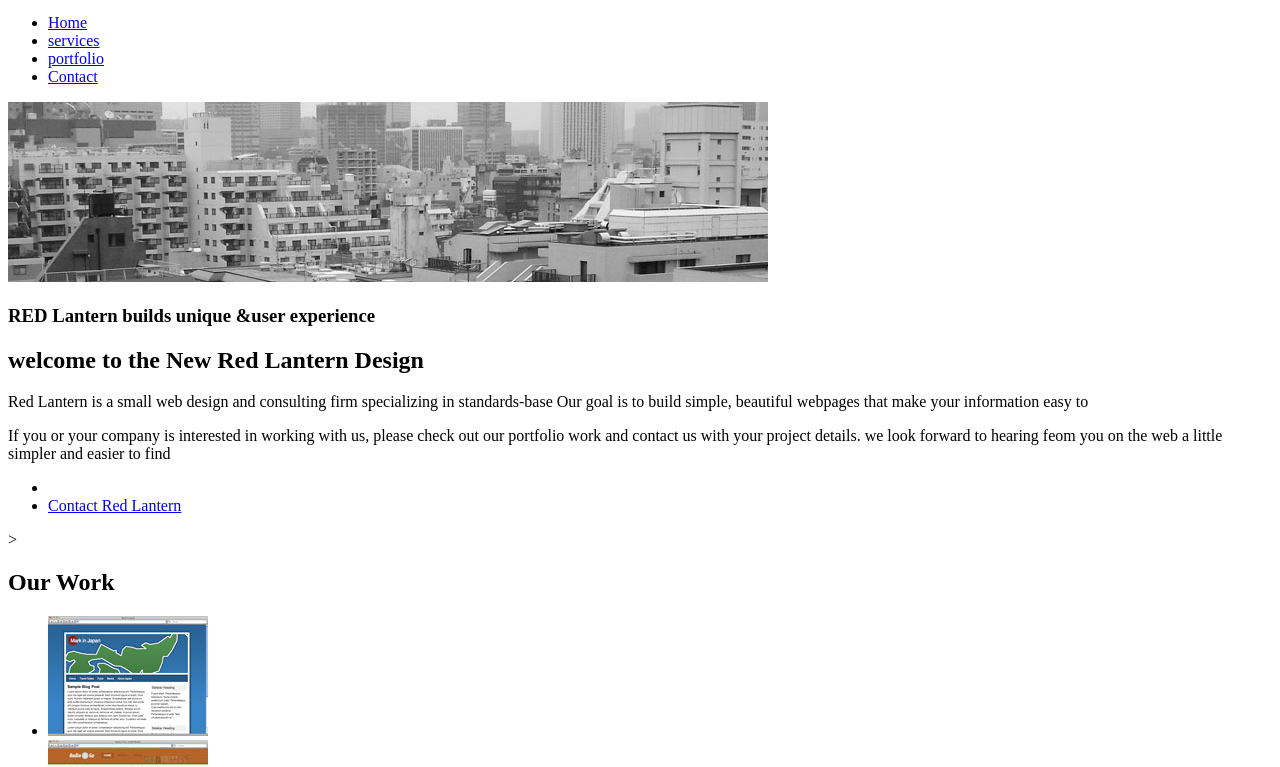
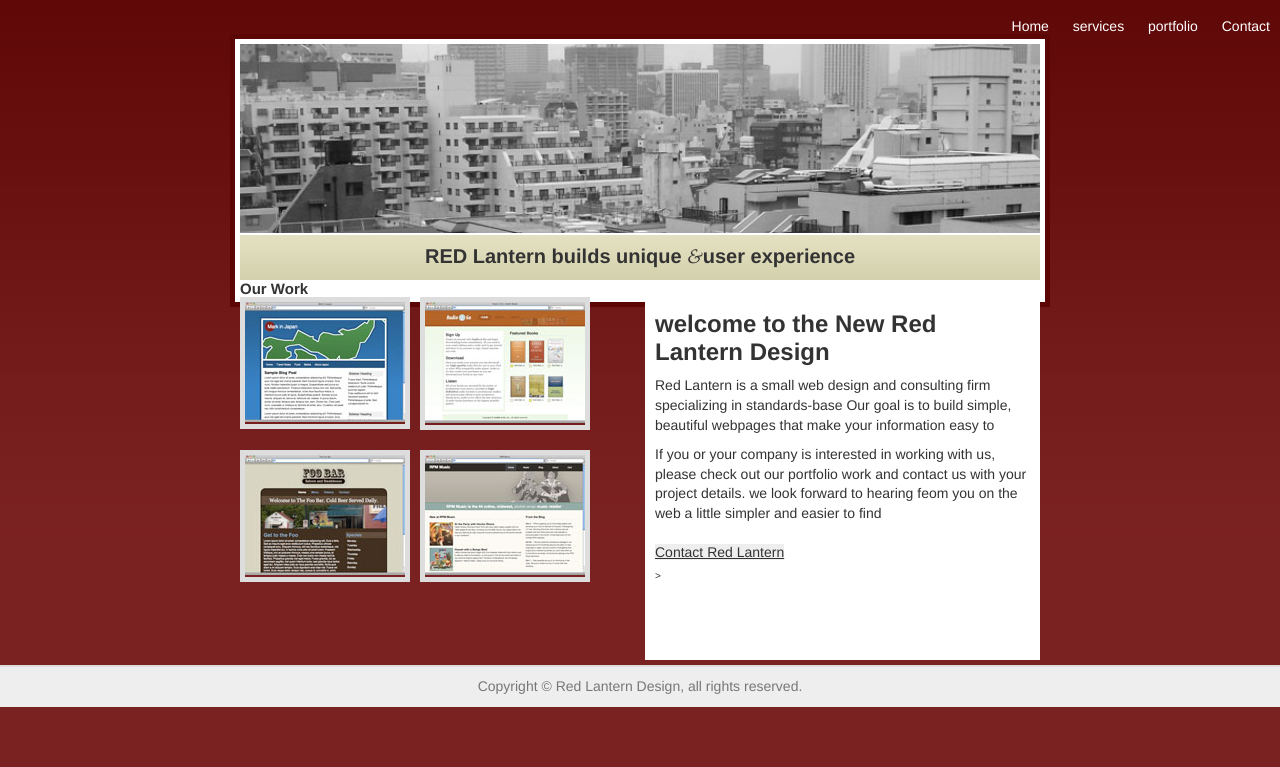
Before and after one commit to SHU741/exercise1, a plain HTML site: page index.html in a window 1280 px wide. Shown: the part 114-881 px from the top of the page. After the commit the page ends 821 px from the top, so only its background shows below. Drawn offline with Linux system fonts and the light colour scheme.

Commit message:
Created 2

```diff
--- a/index.html
+++ b/index.html
@@ -1,10 +1,12 @@
 <!DOCTYPE html>
 <html lang="en">
 <head>
+    <title> RED Lantern Design</title>
     <meta charset="UTF-8">
     <meta name="viewport" content="width=device-width, initial-scale=1.0">
     <meta http-equiv="X-UA-Compatible" content="ie=edge">
-    <title>Document</title>
+    <link rel="stylesheet" href="css/style.css" type="text/css" />
+
 </head>
 <body>
     <header id="masthed">
```
